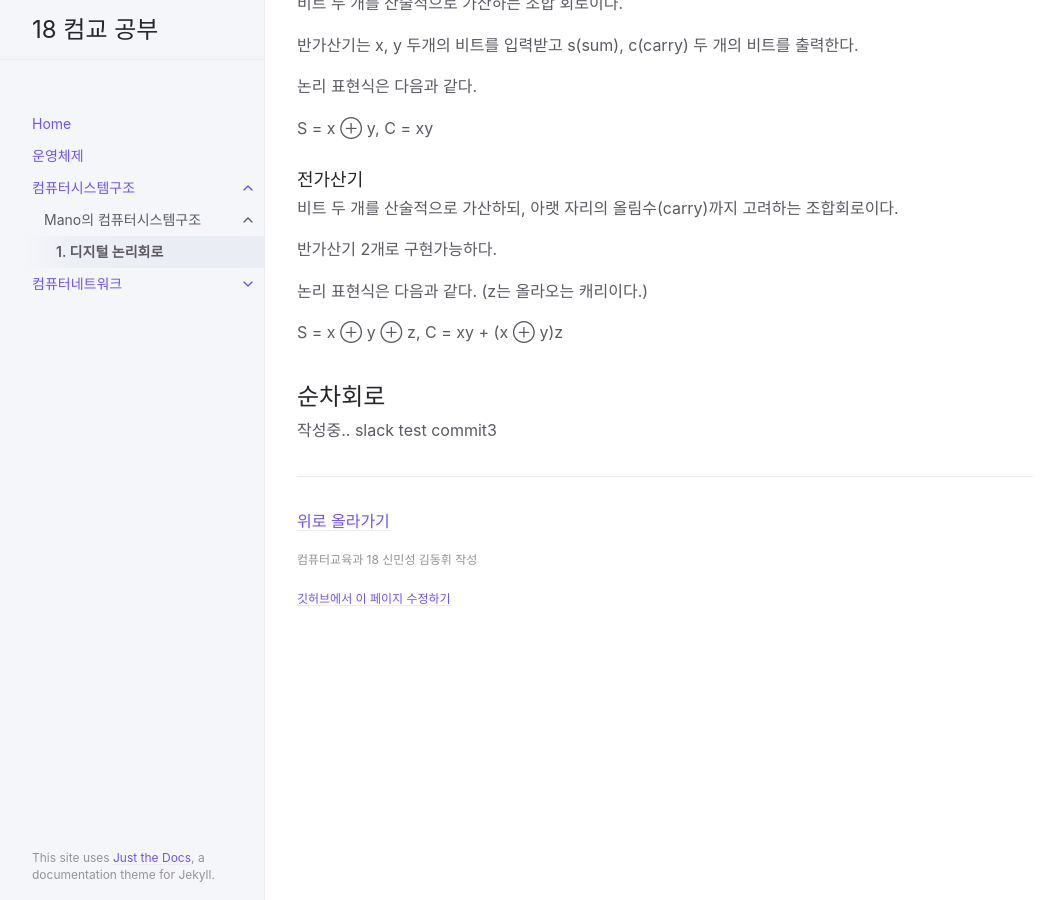
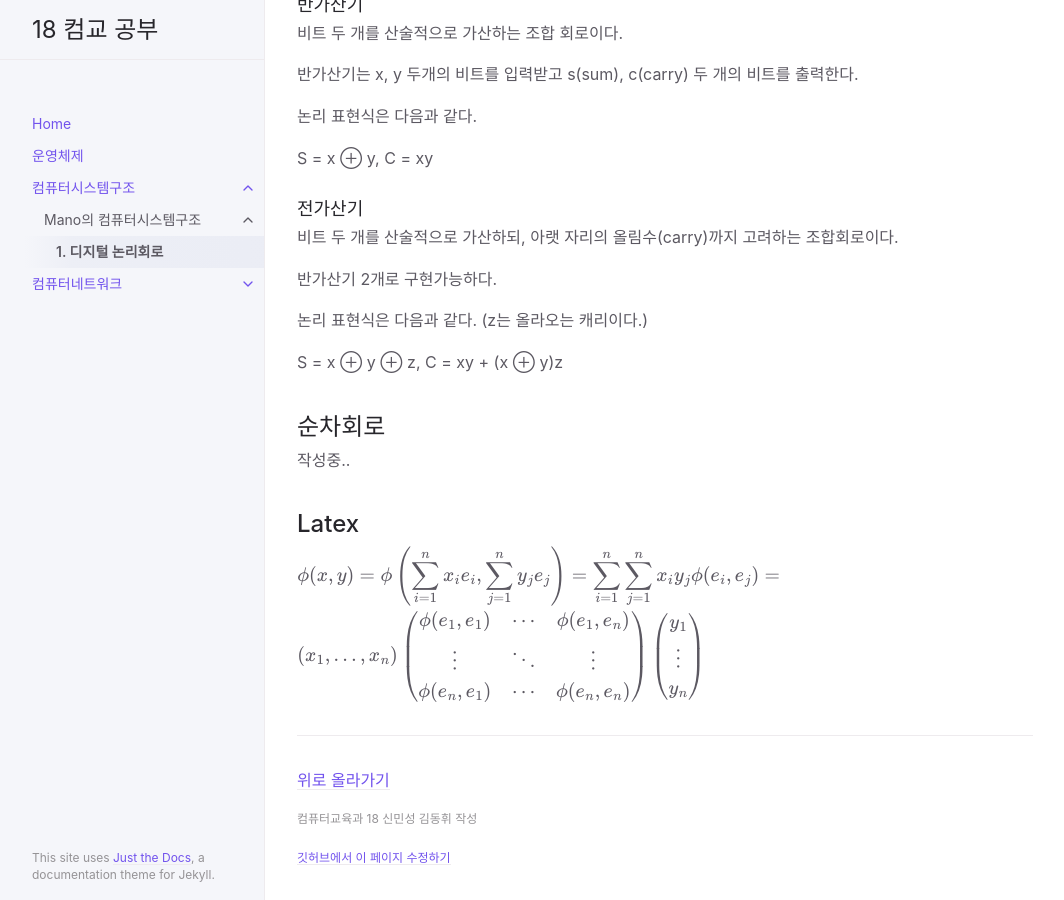
Before and after one commit to banatic/banatic.github.io, a Jekyll site: the page built from docs/cs_architecture/mano/1digital_circuit.md, in a window 1280 px wide and 900 px high, scrolled down 6360 px. Shown: the whole window, without its empty margins (107-1171 px from the left). Built offline with Jekyll 4.4.1, drawn with Linux system fonts in a browser that asks for light colours; formulas are drawn with MathJax 3.

Commit message:
added LaTeX

```diff
--- a/_config.yml
+++ b/_config.yml
@@ -106,3 +106,5 @@ compress_html:
   startings: []
   blanklines: false
   profile: false
+
+markdown: kramdown
--- a/_includes/head.html
+++ b/_includes/head.html
@@ -1,3 +1,6 @@
+<script type="text/javascript" src="http://cdn.mathjax.org/mathjax/latest/MathJax.js?config=TeX-AMS-MML_HTMLorMML">
+</script>
+
 <head>
   <meta charset="UTF-8">
   <meta http-equiv="X-UA-Compatible" content="IE=Edge">
--- a/docs/cs_architecture/mano/1digital_circuit.md
+++ b/docs/cs_architecture/mano/1digital_circuit.md
@@ -210,4 +210,21 @@ S = x ⊕ y ⊕ z, C = xy + (x ⊕ y)z
 ## 순차회로
 
 작성중..
-slack test commit3
+
+## Latex
+$$
+\begin{aligned}
+  & \phi(x,y) = \phi \left(\sum_{i=1}^n x_ie_i, \sum_{j=1}^n y_je_j \right)
+  = \sum_{i=1}^n \sum_{j=1}^n x_i y_j \phi(e_i, e_j) = \\
+  & (x_1, \ldots, x_n) \left( \begin{array}{ccc}
+      \phi(e_1, e_1) & \cdots & \phi(e_1, e_n) \\
+      \vdots & \ddots & \vdots \\
+      \phi(e_n, e_1) & \cdots & \phi(e_n, e_n)
+    \end{array} \right)
+  \left( \begin{array}{c}
+      y_1 \\
+      \vdots \\
+      y_n
+    \end{array} \right)
+\end{aligned}
+$$
```
Also changed, not shown: Gemfile.lock, 13 other files.
